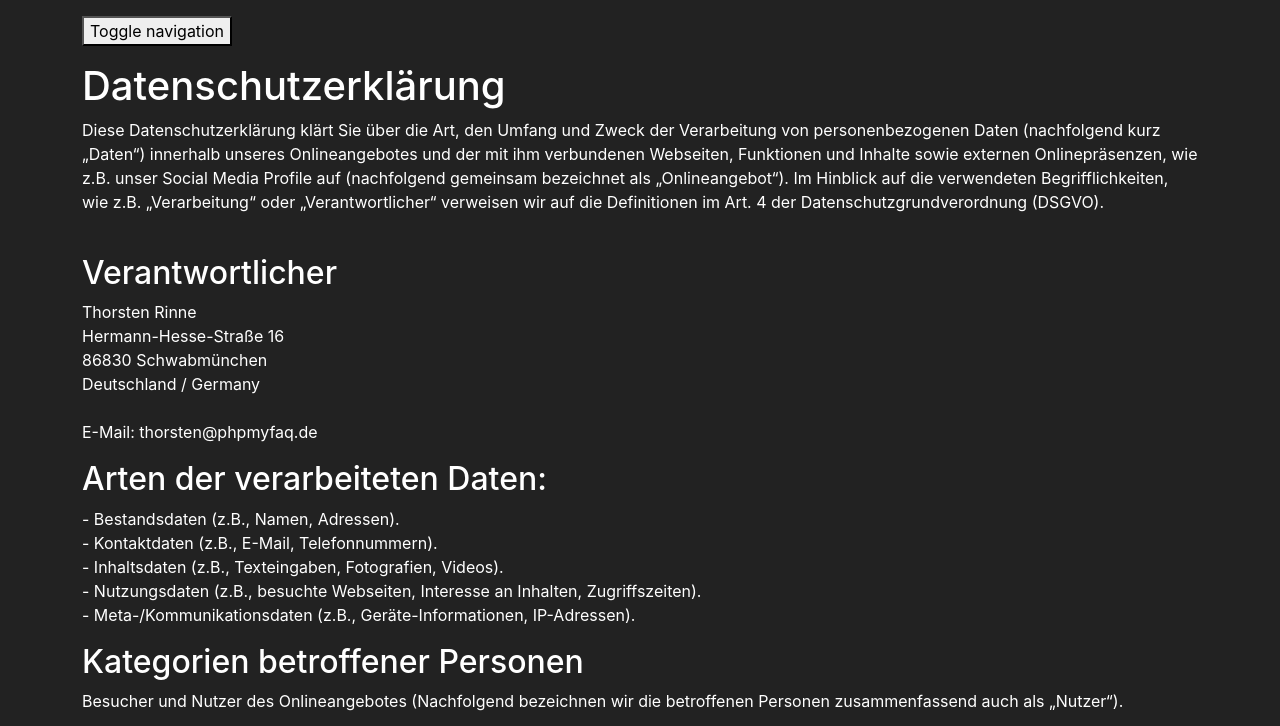
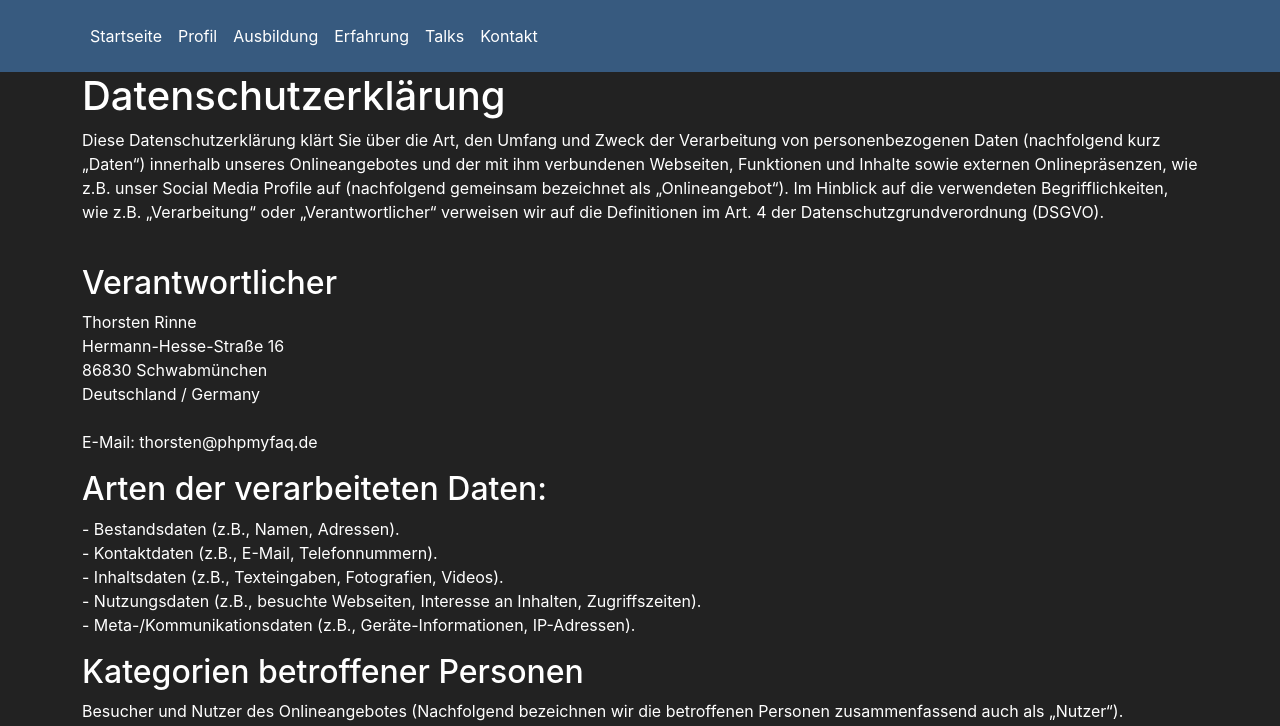
Before and after one commit to thorsten/www.rinne.info, a website built with webpack: page datenschutzerklaerung.html in a window 1280 px wide. Shown: the top 726 px of the page. Built offline with nearby package versions, Linux system fonts and the light colour scheme.

Commit message:
fix: build errors

```diff
--- a/datenschutzerklaerung.html
+++ b/datenschutzerklaerung.html
@@ -20,27 +20,48 @@
     <script defer="" src="js/main.js"></script>
     <link href="css/main.css" rel="stylesheet">
 <body>
-<div class="navbar navbar-default navbar-static-top" role=navigation>
-    <div class=container>
-        <div class=navbar-header>
-            <button type=button class="navbar-toggle collapsed" data-toggle=collapse data-target=.navbar-collapse><span
-                class=sr-only>Toggle navigation</span> <span class=icon-bar></span> <span class=icon-bar></span> <span
-                class=icon-bar></span></button>
-        </div>
-        <div class="navbar-collapse collapse">
-            <ul class="nav navbar-nav" id=main-menu>
-                <li><a href=public/index.html#page-welcome>Startseite</a></li>
-                <li><a href=public/index.html#page-profile>Profil</a></li>
-                <li><a href=public/index.html#page-skills>Kenntnisse</a></li>
-                <li><a href=public/index.html#page-education>Ausbildung</a></li>
-                <li><a href=public/index.html#page-experience>Erfahrung</a></li>
-                <li><a href=public/index.html#page-talks>Talks</a></li>
-                <li><a href=public/index.html#page-photos>Fotos</a></li>
-                <li><a href=public/index.html#page-contact>Kontakt</a></li>
+
+
+<header class="p-3 text-bg-dark bg-primary">
+    <div class="container">
+        <div class="d-flex flex-wrap align-items-center justify-content-center justify-content-lg-start">
+            <ul class="nav col-12 col-lg-auto me-lg-auto mb-2 justify-content-center mb-md-0">
+                <li>
+                    <a class="nav-link px-2 text-white" aria-current="page" href="./index.html">
+                        Startseite
+                    </a>
+                </li>
+                <li>
+                    <a class="nav-link px-2 text-white" aria-current="page" href="./index.html#page-profile">
+                        Profil
+                    </a>
+                </li>
+                <li>
+                    <a class="nav-link px-2 text-white" aria-current="page" href="./index.html#page-education">
+                        Ausbildung
+                    </a>
+                </li>
+                <li>
+                    <a class="nav-link px-2 text-white" aria-current="page" href="./index.html#page-experience">
+                        Erfahrung
+                    </a>
+                </li>
+                <li>
+                    <a class="nav-link px-2 text-white" aria-current="page" href="./index.html#page-talks">
+                        Talks
+                    </a>
+                </li>
+                <li>
+                    <a class="nav-link px-2 text-white" aria-current="page" href="./index.html#page-contact">
+                        Kontakt
+                    </a>
+                </li>
             </ul>
         </div>
     </div>
-</div>
+</header>
+
+
 <section id=page-profile class=page-profile>
     <div class=container><h2>Datenschutzerklärung</h2>
         <h3 id=dsg-general-intro></h3>
--- a/src/scss/_fonts.scss
+++ b/src/scss/_fonts.scss
@@ -17,7 +17,7 @@
 // 2. Loading Fonts
 //---------------------------------------------
 
-@include googleFont(());
+//@include googleFont(());
 
 /*
  * Example for loading multiple fonts at once
```
Also changed, not shown: index.html (+3 -3 lines).
